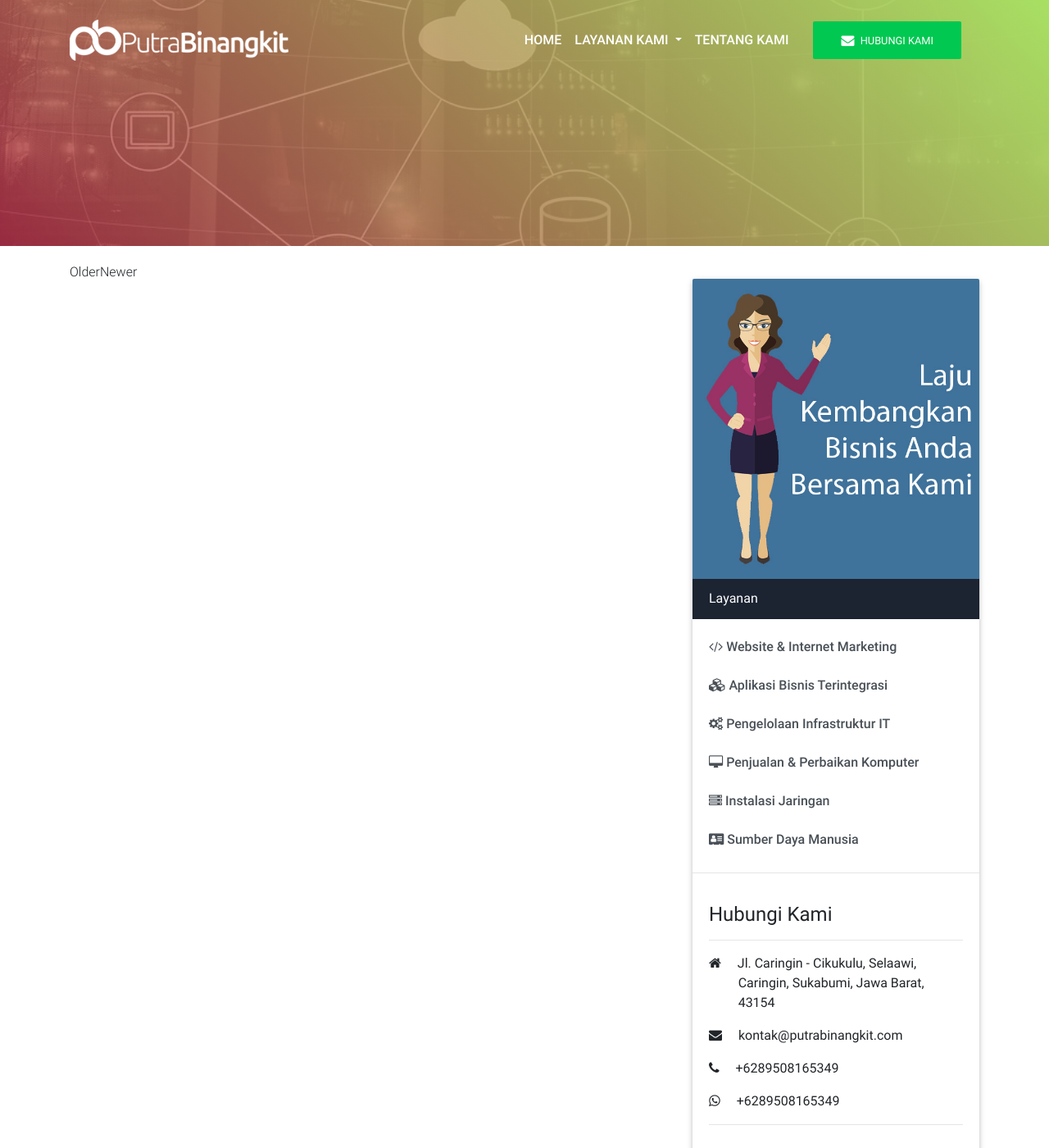
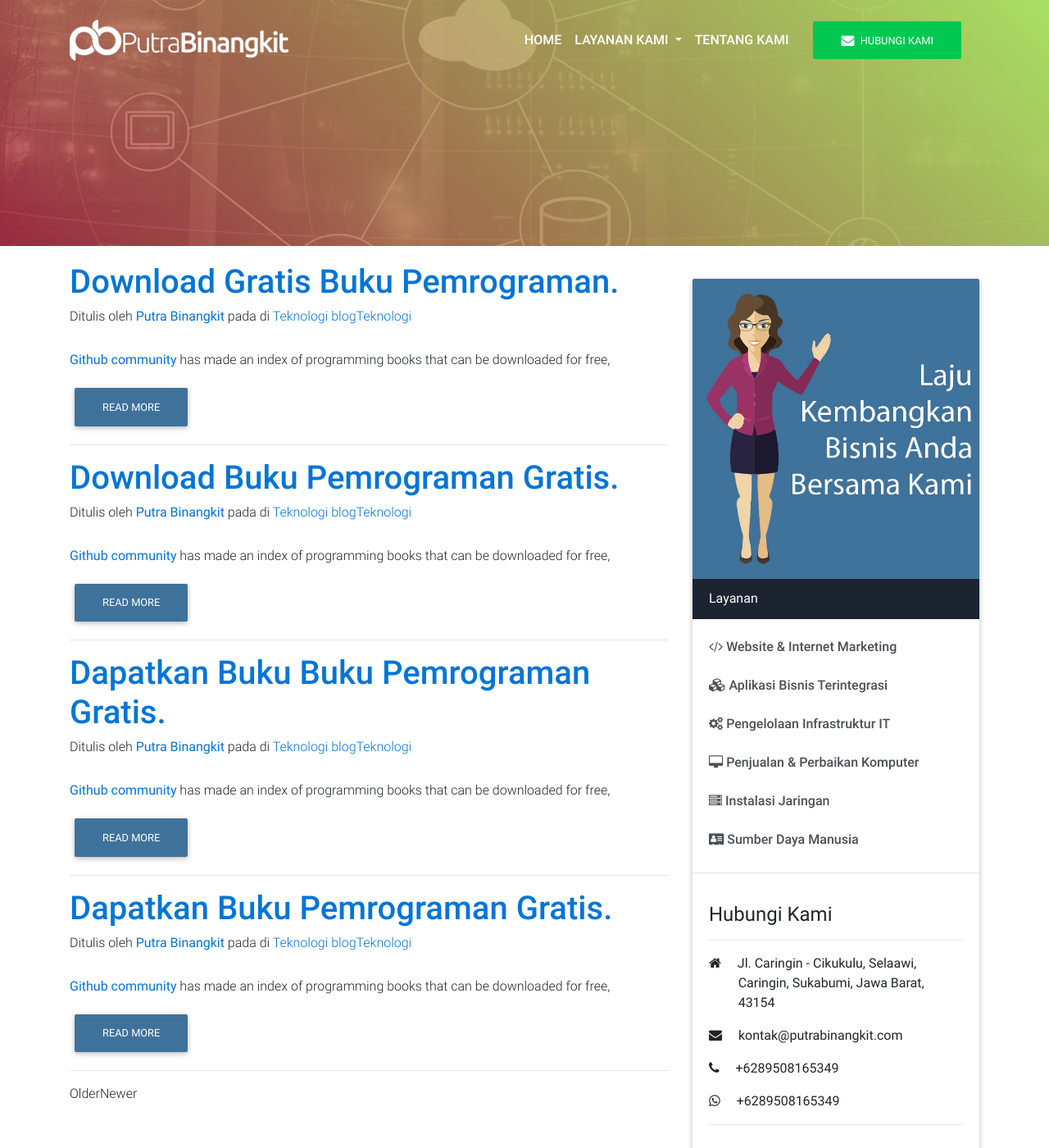
Before and after one commit to PutraBinangkit/putrabinangkit.github.io, a Jekyll site: the page built from blog.html, in a window 1280 px wide and 1400 px high. Shown: the whole window at 82% size. Built offline with Jekyll 4.4.1, drawn with Linux system fonts in a browser that asks for light colours.

Commit message:
new update

```diff
--- a/artikel.html
+++ b/artikel.html
@@ -12,7 +12,7 @@ description: Blog resmi Putra Binangkit yang menyajikan informasi terkini seputa
             <div class="row">
 
                <div class="col-lg-8 artikel">
-{% for post in paginator.posts %}
+{% for post in site.posts %}
                     <!--Post-->
                     <div class="post-wrapper wow fadeIn" data-wow-delay="0.2s">
                         <!--Post data-->
--- a/blog.html
+++ b/blog.html
@@ -12,7 +12,7 @@ description: Blog resmi Putra Binangkit yang menyajikan informasi terkini seputa
             <div class="row">
 
                <div class="col-lg-8 artikel">
-{% for post in paginator.posts %}
+{% for post in site.posts %}
                     <!--Post-->
                     <div class="post-wrapper wow fadeIn" data-wow-delay="0.2s">
                         <!--Post data-->
--- a/index.html
+++ b/index.html
@@ -301,7 +301,7 @@ description: Layanan Informasi & Teknologi, Pembuatan Website, Internet Marketin
 <h3 class="section-heading pt-4">Kabar Terbaru</h3>
 </div>
 <div class="row">
-  {% for post in site.posts %}
+  {% for post in site.posts  limit: 3 %}
 
      <div class="col-4 blogs">
        <!--Card Light-->
```
